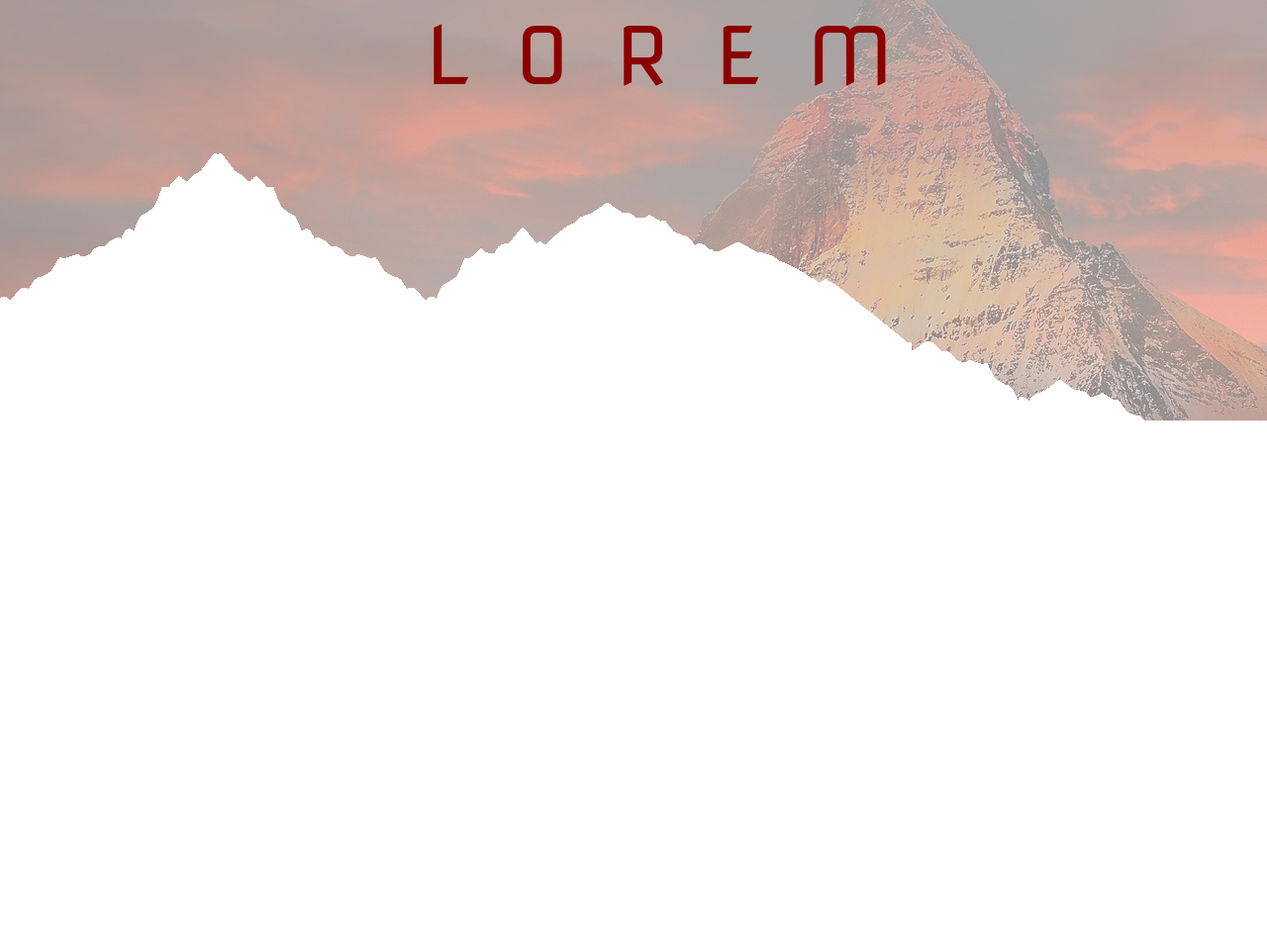
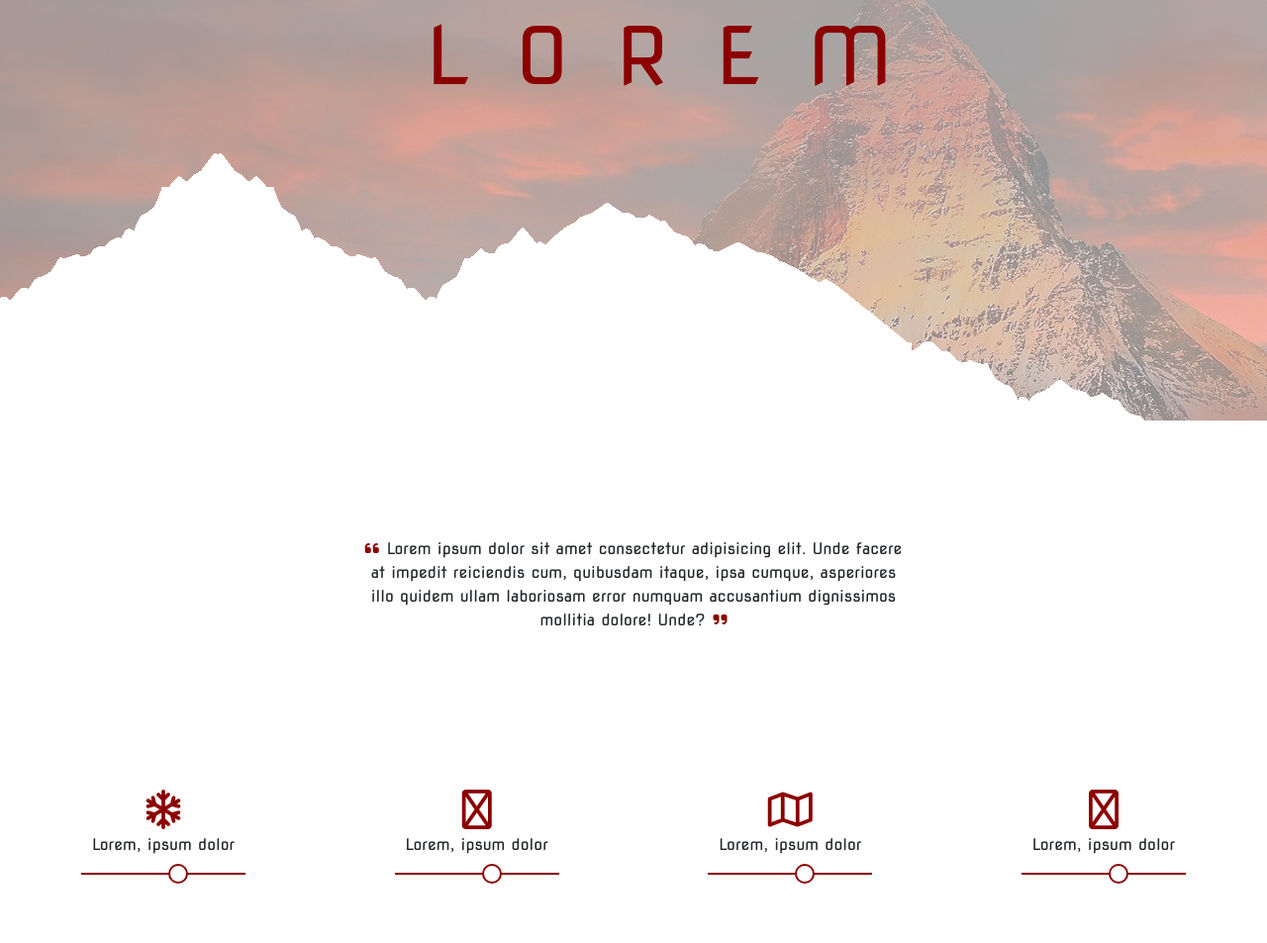
Before and after one commit to Esu-gra/Red_project, a plain HTML site: page index.html in a window 1280 px wide. Shown: the part 375-1328 px from the top of the page at 99% size. Before the commit the page ends 800 px from the top, so only its background shows below. Drawn offline with nearby package versions, Linux system fonts and the light colour scheme.

Commit message:
creazione section 1

```diff
--- a/index.html
+++ b/index.html
@@ -5,6 +5,9 @@
     <meta charset="utf-8">
     <meta name="viewport" content="width=device-width, initial-scale=1">
     <title>Bootstrap demo</title>
+    <!--fontawesome-->
+    <link rel="stylesheet" href="https://cdnjs.cloudflare.com/ajax/libs/font-awesome/6.5.0/css/all.min.css" integrity="sha512-Avb2QiuDEEvB4bZJYdft2mNjVShBftLdPG8FJ0V7irTLQ8Uo0qcPxh4Plq7G5tGm0rU+1SPhVotteLpBERwTkw==" crossorigin="anonymous" referrerpolicy="no-referrer" />
+    <!--googlefont-->
     <link rel="preconnect" href="https://fonts.googleapis.com">
 <link rel="preconnect" href="https://fonts.gstatic.com" crossorigin>
 <link rel="preconnect" href="https://fonts.googleapis.com">
@@ -56,7 +59,49 @@
 
 <!--fine header-->
 
+<main>
+  <section class="container mt-5 height-60 s1-custom">
+    <div class="row justify-content-center">
+        <div class="col-6 text-center">
+              <p>
+                <i class="fa-solid fa-quote-left text-darkred"></i><span class="p-1"></span>Lorem ipsum dolor sit amet consectetur adipisicing elit. Unde facere at impedit reiciendis cum, quibusdam itaque, ipsa cumque, asperiores illo quidem ullam laboriosam error numquam accusantium dignissimos mollitia dolore! Unde?<span class="p-1"></span><i class="fa-solid fa-quote-right text-darkred">
+              </i>
+            </p>
+        </div>
+    </div>
+    <div class="row justify-content-between">
+        <div class="col-2 p-relative">
+            <div class="borderbottom text-center">
+                <i class="fa-regular fa-snowflake text-darkred display-6"></i>
+                <p>Lorem, ipsum dolor</p>
+            </div>
 
+        </div>
+        <div class="col-2 p-relative">
+            <div class="borderbottom text-center">
+                <i class="fa-solid fa-mountain text-darkred display-6"></i>
+                <p>Lorem, ipsum dolor</p>
+            </div>
+
+        </div>
+        <div class="col-2 p-relative">
+            <div class="borderbottom text-center">
+                <i class="fa-solid fa-map text-darkred display-6"></i>
+                <p>Lorem, ipsum dolor</p>
+            </div>
+
+        </div>
+        <div class="col-2 p-relative">
+            <div class="borderbottom text-center">
+                <i class="fa-solid fa-campground text-darkred display-6"></i>
+                <p>Lorem, ipsum dolor</p>
+            </div>
+
+        </div>
+
+    </div>
+</section>
+</main>
 
 
 
--- a/style.css
+++ b/style.css
@@ -1,6 +1,6 @@
 /* generic class */
 .myborder{
-    border: 5px solid white;
+    border: 5px solid rgb(189, 44, 44);
 
 
 }
@@ -17,6 +17,11 @@
     color: grey;
 }
 
+
+.height-60{
+    height: 60vh;
+
+}
 /* body  */
 body{
     font-family: 'Nova Square', sans-serif;
@@ -72,3 +77,39 @@ h1{
     /*background: linear-gradient(0deg, rgba(219,218,233,1) 0%, rgba(255,255,255,0.5144651610644257) 0%, rgba(165,166,166,1) 100%);*/
 
 }
+
+/*section uno*/
+
+.borderbottom
+{
+    border-bottom: 2px solid darkred;
+
+
+
+
+}
+
+
+
+.borderbottom::after {
+content:'';
+width: 20px;
+height: 20px;
+border: 2px solid darkred;
+background-color: white;
+position: absolute;
+border-radius: 20px;
+bottom: -9px;
+left: 100px;
+
+
+
+
+}
+
+
+.s1-custom{
+   display: flex;
+   flex-direction: column;
+   justify-content: space-around;
+}
```
